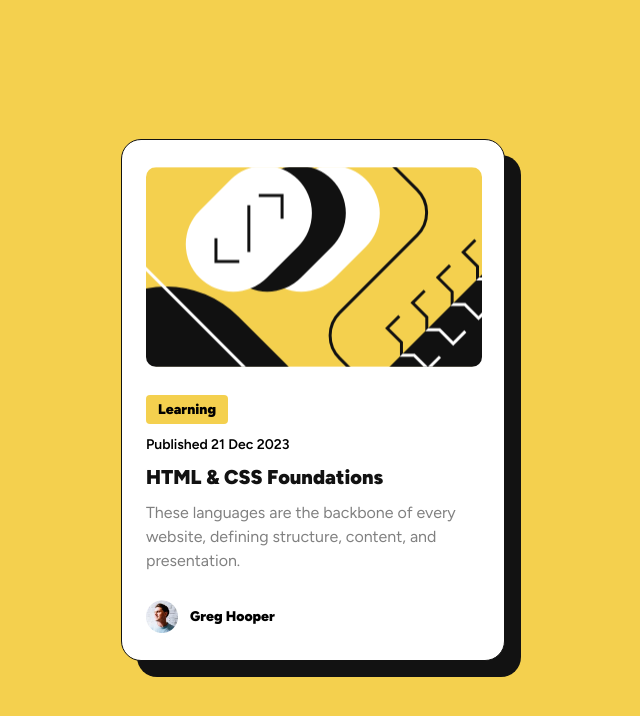
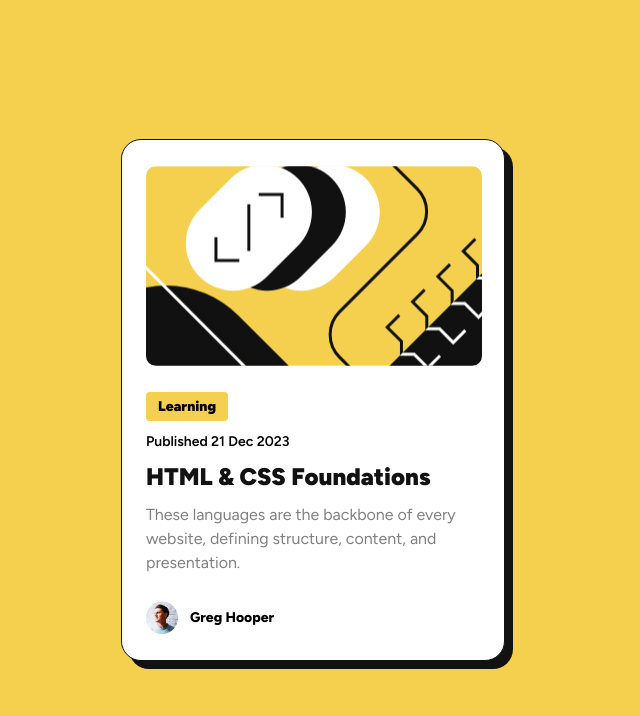
Before and after one commit to MistahJude/blog-preview-card-design, a plain HTML site: page index.html in a window 1536 px wide. Shown: the whole page, without its empty margins (455-1095 px from the left). Drawn offline with Linux system fonts and the light colour scheme.

Commit message:
Adjusted the CSS to match the Design template

```diff
--- a/style.css
+++ b/style.css
@@ -119,14 +119,13 @@ body {
 
 .card-author__username {
   font-size: 14px;
-  font-weight: 900;
+  font-weight: 800;
 }
 
 @media screen and (min-width: 1440px) {
   .card {
     width: 384px;
     height: 522px;
-    box-shadow: 16px 16px 0 0 hsl(0, 0%, 7%);
   }
 
   .card-illustration {
@@ -145,6 +144,10 @@ body {
     font-weight: 600;
   }
 
+  .card-content__title {
+    font-size: 24px;
+  }
+
   .card-content__description {
     font-size: 16px;
   }
```
